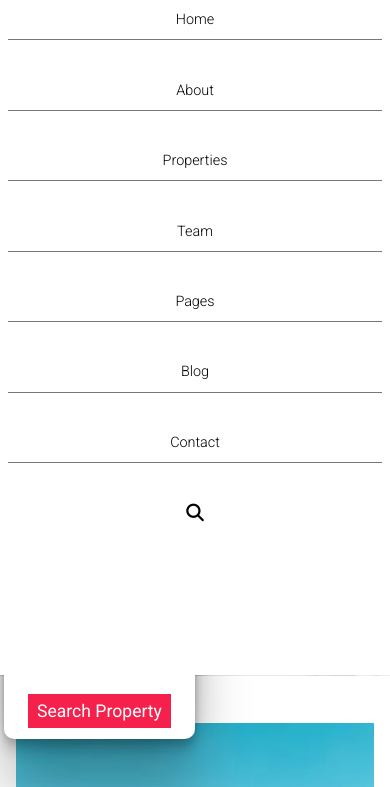
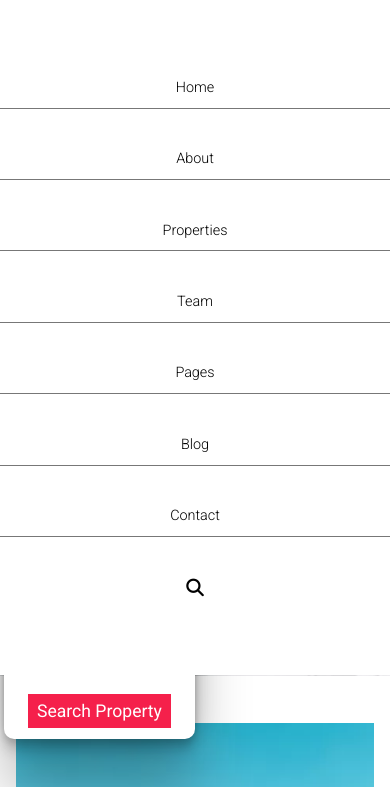
Before and after one commit to Shahzaib-Anees/Hackthon-Web, a plain HTML site: page index.html in a window 390 px wide. Both pictures are taken after a click on the link 359 px from the left and 28 px from the top of the page. Shown: the part 57-844 px from the top of the page. Drawn offline with Linux system fonts and the light colour scheme.

Commit message:
Modified Respinsiveness

```diff
--- a/Media-Sylesheets/Media1.CSS
+++ b/Media-Sylesheets/Media1.CSS
@@ -1,11 +1,10 @@
-@media(min-width:200px) and (max-width:1000px) {
+@media(min-width:200px) and (max-width:500px) {
     /* Nav Links  */
     .nav-links {
         width:100vw;
         height: 80vh;
         flex-direction: column;
-        /* align-items: center; */
-        justify-content: flex-start;
+        justify-content: center;
         gap: 30px;
         position: absolute;
         background-color: #fff;
@@ -13,6 +12,8 @@
         top: 57px;
         z-index: 1;
         display: none;
+        /* transition: display 1s ease-in ; */
+        padding: 0%;
     }
 
     .nav-links>.links{
--- a/Stylesheets/Main-sec5.CSS
+++ b/Stylesheets/Main-sec5.CSS
@@ -50,6 +50,7 @@
 }
 .sec5-img-box>img{
    width: 100%;
+   box-shadow: rgba(0, 0, 0, 0.25) 0px 54px 55px, rgba(0, 0, 0, 0.12) 0px -12px 30px, rgba(0, 0, 0, 0.12) 0px 4px 6px, rgba(0, 0, 0, 0.17) 0px 12px 13px, rgba(0, 0, 0, 0.09) 0px -3px 5px;
 }
 
 .sec5-button{
```
Also changed, not shown: index.html (+1 -0 lines).
